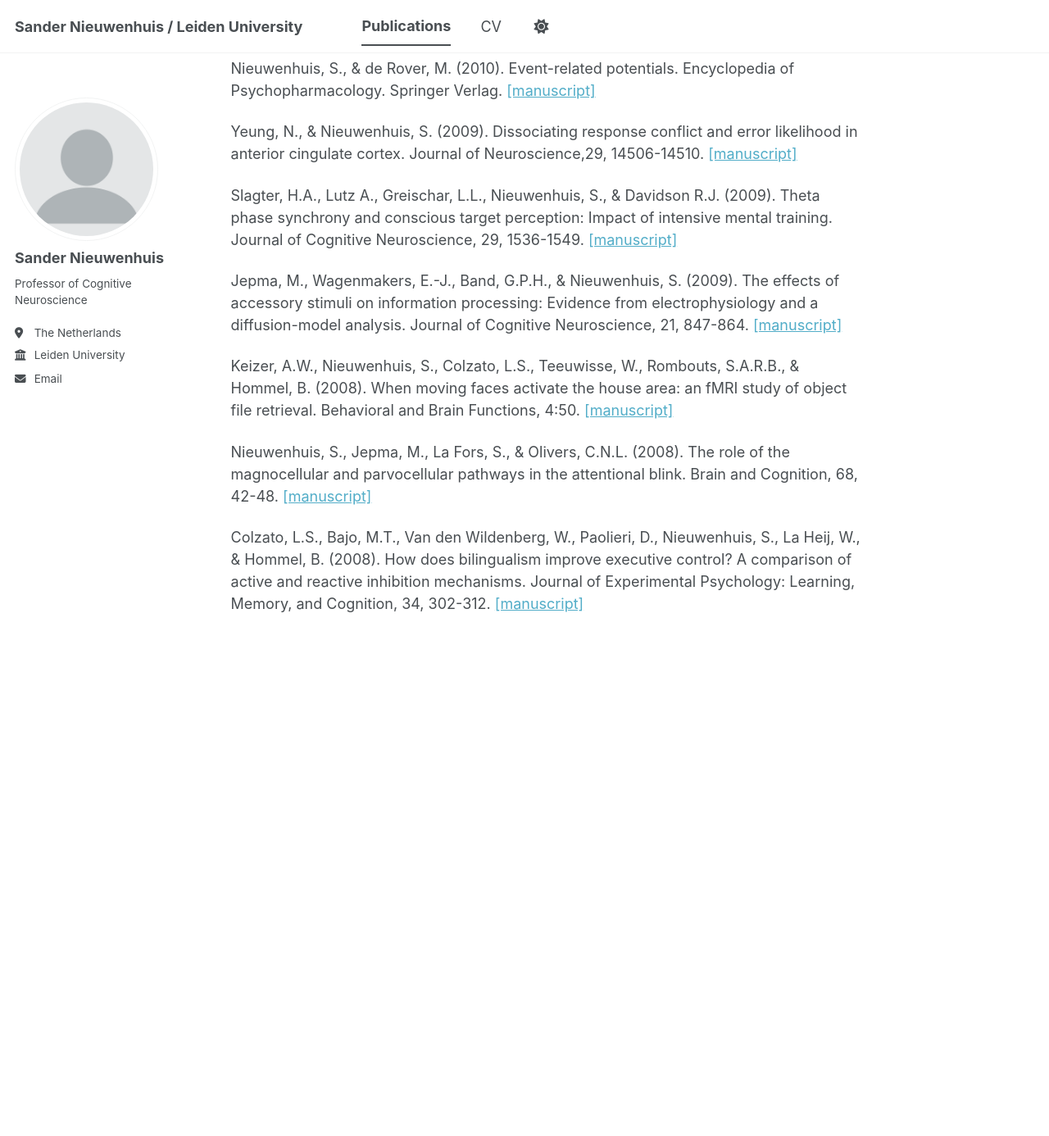
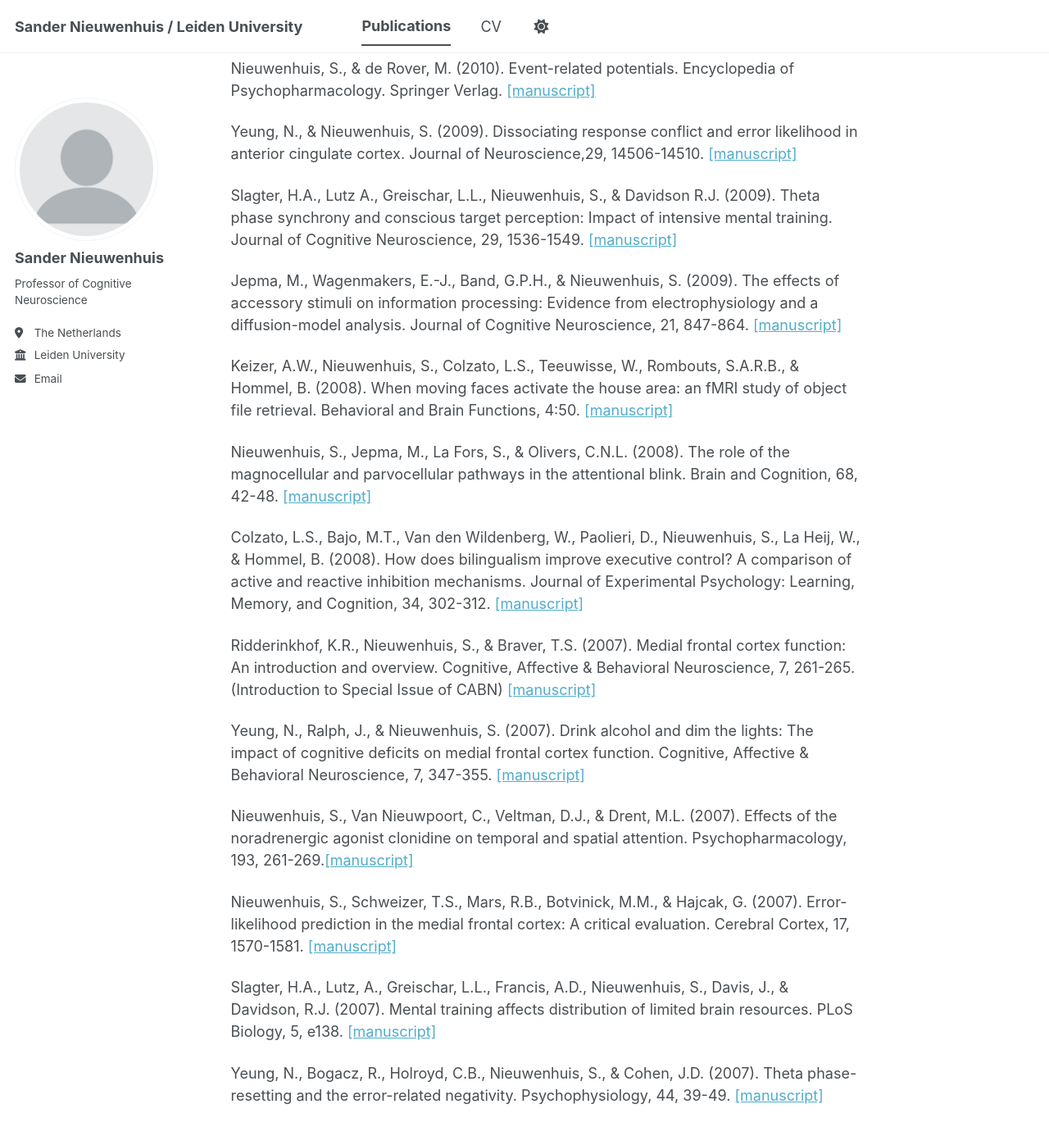
Before and after one commit to sander-nieuwenhuis/research, a Jekyll site: the page built from _pages/publications.md, in a window 1280 px wide and 1400 px high, scrolled down 8990 px. Shown: the top 1386 px of the window at 82% size. Built offline with Jekyll 4.4.1, drawn with Linux system fonts in a browser that asks for light colours; a script bundle is joined from its source files by our own code; library files that are not in the unit come from our copies; before the commit the page ends 9791 px from its top, so only the background shows below that.

Commit message:
Update publications.md

```diff
--- a/_pages/publications.md
+++ b/_pages/publications.md
@@ -187,3 +187,15 @@ Keizer, A.W., Nieuwenhuis, S., Colzato, L.S., Teeuwisse, W., Rombouts, S.A.R.B.,
 Nieuwenhuis, S., Jepma, M., La Fors, S., & Olivers, C.N.L. (2008). The role of the magnocellular and parvocellular pathways in the attentional blink. Brain and Cognition, 68, 42-48. [[manuscript]](https://sander-nieuwenhuis.github.io/research/assets/pdfs/NieuwenhuisEtAlInPressBC.pdf)
 
 Colzato, L.S., Bajo, M.T., Van den Wildenberg, W., Paolieri, D., Nieuwenhuis, S., La Heij, W., & Hommel, B. (2008). How does bilingualism improve executive control? A comparison of active and reactive inhibition mechanisms. Journal of Experimental Psychology: Learning, Memory, and Cognition, 34, 302-312. [[manuscript]](https://sander-nieuwenhuis.github.io/research/assets/pdfs/ColzatoEtAl2008JEP-LMC.pdf)
+
+Ridderinkhof, K.R., Nieuwenhuis, S., & Braver, T.S. (2007). Medial frontal cortex function: An introduction and overview. Cognitive, Affective & Behavioral Neuroscience, 7, 261-265. (Introduction to Special Issue of CABN) [[manuscript]](https://sander-nieuwenhuis.github.io/research/assets/pdfs/RidderinkhofEtAlCABN.pdf)
+
+Yeung, N., Ralph, J., & Nieuwenhuis, S. (2007). Drink alcohol and dim the lights: The impact of cognitive deficits on medial frontal cortex function. Cognitive, Affective & Behavioral Neuroscience, 7, 347-355. [[manuscript]](https://sander-nieuwenhuis.github.io/research/assets/pdfs/YeungEtAlCABN.pdf)
+
+Nieuwenhuis, S., Van Nieuwpoort, C., Veltman, D.J., & Drent, M.L. (2007). Effects of the noradrenergic agonist clonidine on temporal and spatial attention. Psychopharmacology, 193, 261-269.[[manuscript]](https://sander-nieuwenhuis.github.io/research/assets/pdfs/NieuwenhuisEtAlPsychopharmacol.pdf)
+
+Nieuwenhuis, S., Schweizer, T.S., Mars, R.B., Botvinick, M.M., & Hajcak, G. (2007). Error-likelihood prediction in the medial frontal cortex: A critical evaluation. Cerebral Cortex, 17, 1570-1581. [[manuscript]](https://sander-nieuwenhuis.github.io/research/assets/pdfs/NieuwenhuisEtAlCerebCort.pdf)
+
+Slagter, H.A., Lutz, A., Greischar, L.L., Francis, A.D., Nieuwenhuis, S., Davis, J., & Davidson, R.J. (2007). Mental training affects distribution of limited brain resources. PLoS Biology, 5, e138. [[manuscript]](https://sander-nieuwenhuis.github.io/research/assets/pdfs/SlagterEtAl.pdf)
+
+Yeung, N., Bogacz, R., Holroyd, C.B., Nieuwenhuis, S., & Cohen, J.D. (2007). Theta phase-resetting and the error-related negativity. Psychophysiology, 44, 39-49. [[manuscript]](https://sander-nieuwenhuis.github.io/research/assets/pdfs/YeungPsychophys.pdf)
```
